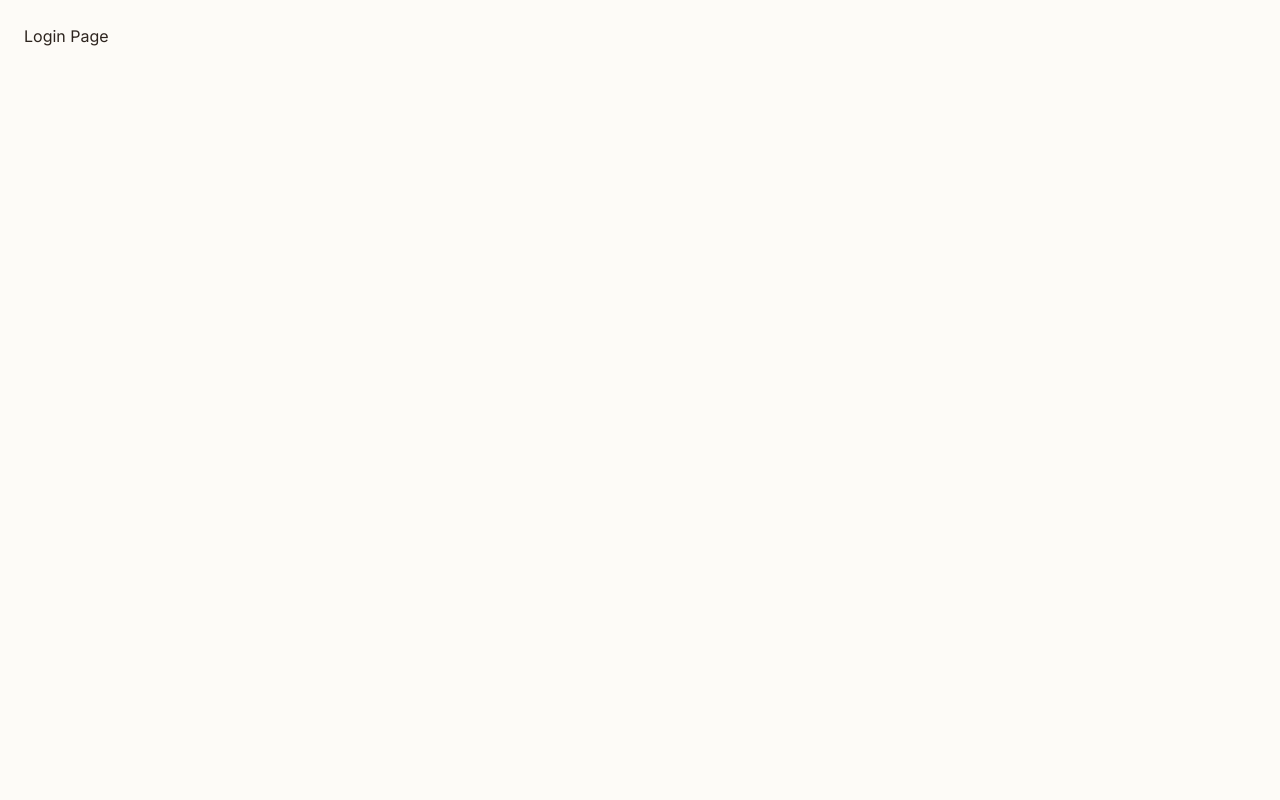
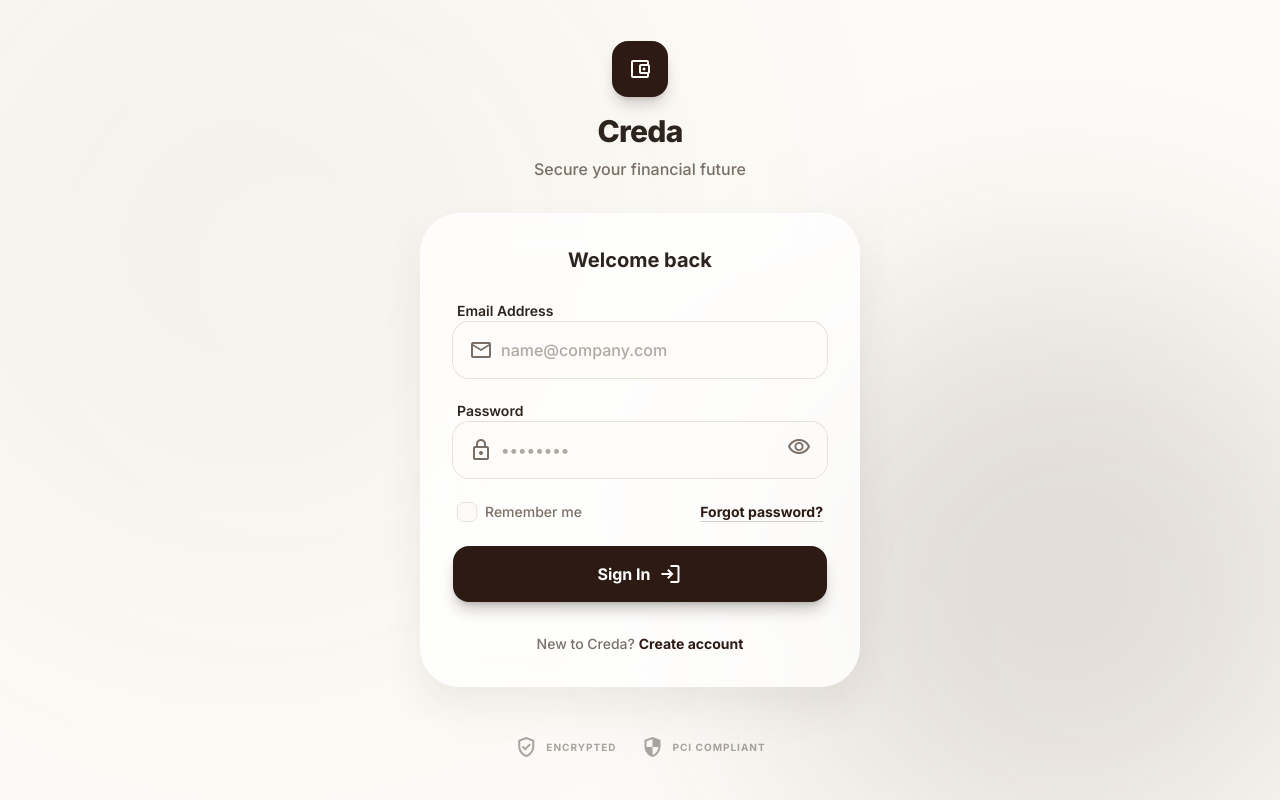
Before and after one commit to LmOpe/creda-web, a React (Vite) app: page /login in a window 1280 px wide. Built offline with nearby package versions, Linux system fonts and the light colour scheme.

Commit message:
feat: add login page

```diff
--- a/src/App.tsx
+++ b/src/App.tsx
@@ -1,9 +1,6 @@
 import { BrowserRouter, Routes, Route } from "react-router-dom";
 import LandingPage from "./pages/landing/LandingPage";
-
-function LoginPage() {
-  return <div className="p-6">Login Page</div>;
-}
+import LoginPage from "./pages/auth/LoginPage";
 
 function RegisterPage() {
   return <div className="p-6">Register Page</div>;
--- /dev/null
+++ b/src/pages/auth/LoginPage.tsx
@@ -0,0 +1,161 @@
+import { useState } from "react";
+import { useNavigate } from "react-router-dom";
+
+export default function LoginPage() {
+  const navigate = useNavigate();
+  const [showPassword, setShowPassword] = useState(false);
+
+  return (
+    <div className="min-h-screen flex items-center justify-center p-4 bg-milk relative overflow-hidden">
+      {/* Abstract Background */}
+      <div className="fixed inset-0 pointer-events-none overflow-hidden">
+        <div className="absolute -right-20 -bottom-20 w-[600px] h-[600px] rotate-12 opacity-15 bg-gradient-to-br from-brown to-brown-light rounded-full blur-[120px]" />
+        <div className="absolute -left-40 -top-40 w-[800px] h-[800px] -rotate-12 opacity-5 bg-gradient-to-br from-brown to-gold rounded-full blur-[160px]" />
+      </div>
+
+      <div className="relative w-full max-w-[440px] z-10">
+        {/* Logo + Title */}
+        <div className="text-center mb-8">
+          <div className="inline-flex items-center justify-center w-14 h-14 bg-brown rounded-2xl mb-4 shadow-lg shadow-brown/20">
+            <span className="material-symbols-outlined text-milk text-3xl">
+              account_balance_wallet
+            </span>
+          </div>
+
+          <h1 className="text-3xl font-extrabold text-text-main tracking-tight">
+            Creda
+          </h1>
+          <p className="text-text-muted mt-2 font-medium">
+            Secure your financial future
+          </p>
+        </div>
+
+        {/* Card */}
+        <div className="bg-white/80 backdrop-blur-xl border border-white/50 p-8 rounded-[2.5rem] shadow-[0_20px_40px_rgba(74,55,40,0.08)]">
+          <h2 className="text-xl font-bold text-text-main mb-6 text-center">
+            Welcome back
+          </h2>
+
+          <form className="space-y-5">
+            {/* Email */}
+            <div className="space-y-2">
+              <label className="text-sm font-semibold text-text-main ml-1">
+                Email Address
+              </label>
+
+              <div className="relative">
+                <span className="material-symbols-outlined absolute left-4 top-1/2 -translate-y-1/2 text-text-muted text-xl">
+                  mail
+                </span>
+
+                <input
+                  type="email"
+                  placeholder="name@company.com"
+                  className="w-full h-14 pl-12 pr-4 bg-milk/50 ring-1 ring-border-soft focus:ring-2 focus:ring-brown rounded-2xl transition-all outline-none placeholder:text-text-muted/60 text-text-main font-medium"
+                />
+              </div>
+            </div>
+
+            {/* Password */}
+            <div className="space-y-2">
+              <label className="text-sm font-semibold text-text-main ml-1">
+                Password
+              </label>
+
+              <div className="relative">
+                <span className="material-symbols-outlined absolute left-4 top-1/2 -translate-y-1/2 text-text-muted text-xl">
+                  lock
+                </span>
+
+                <input
+                  type={showPassword ? "text" : "password"}
+                  placeholder="••••••••"
+                  className="w-full h-14 pl-12 pr-12 bg-milk/50 ring-1 ring-border-soft focus:ring-2 focus:ring-brown rounded-2xl transition-all outline-none placeholder:text-text-muted/60 text-text-main font-medium"
+                />
+
+                <button
+                  type="button"
+                  onClick={() => setShowPassword(!showPassword)}
+                  className="absolute right-4 top-1/2 -translate-y-1/2 text-text-muted hover:text-brown transition-colors"
+                >
+                  <span className="material-symbols-outlined text-xl">
+                    {showPassword ? "visibility_off" : "visibility"}
+                  </span>
+                </button>
+              </div>
+            </div>
+
+            {/* Remember + Forgot */}
+            <div className="flex items-center justify-between px-1 py-1">
+              <label className="flex items-center cursor-pointer group">
+                <input type="checkbox" className="sr-only peer" />
+
+                <div className="w-5 h-5 bg-milk border border-border-soft rounded-md peer-checked:bg-brown peer-checked:border-brown transition-all relative">
+                  <span className="material-symbols-outlined absolute text-white text-[14px] opacity-0 peer-checked:opacity-100 left-1/2 top-1/2 -translate-x-1/2 -translate-y-1/2">
+                    check
+                  </span>
+                </div>
+
+                <span className="ml-2 text-sm font-medium text-text-muted group-hover:text-text-main transition-colors">
+                  Remember me
+                </span>
+              </label>
+
+              <button
+                type="button"
+                className="text-sm font-bold text-brown hover:opacity-80 underline decoration-brown/20 underline-offset-4"
+              >
+                Forgot password?
+              </button>
+            </div>
+
+            {/* Sign In */}
+            <button
+              type="submit"
+              className="w-full h-14 bg-brown hover:bg-brown-light text-white font-bold rounded-2xl shadow-lg shadow-brown/25 transition-all active:scale-[0.98] mt-4 flex items-center justify-center gap-2"
+            >
+              <span>Sign In</span>
+              <span className="material-symbols-outlined text-xl">
+                login
+              </span>
+            </button>
+          </form>
+
+          {/* Register */}
+          <div className="mt-8 text-center">
+            <p className="text-sm text-text-muted font-medium">
+              New to Creda?{" "}
+              <button
+                onClick={() => navigate("/register")}
+                className="text-brown font-bold hover:underline underline-offset-4"
+              >
+                Create account
+              </button>
+            </p>
+          </div>
+        </div>
+
+        {/* Security Badges */}
+        <div className="mt-12 flex items-center justify-center gap-6 opacity-40">
+          <div className="flex items-center gap-2">
+            <span className="material-symbols-outlined text-sm">
+              verified_user
+            </span>
+            <span className="text-[10px] uppercase tracking-widest font-bold">
+              Encrypted
+            </span>
+          </div>
+
+          <div className="flex items-center gap-2">
+            <span className="material-symbols-outlined text-sm">
+              security
+            </span>
+            <span className="text-[10px] uppercase tracking-widest font-bold">
+              PCI Compliant
+            </span>
+          </div>
+        </div>
+      </div>
+    </div>
+  );
+}
--- a/src/styles/tokens.css
+++ b/src/styles/tokens.css
@@ -1,6 +1,8 @@
 @theme {
   --color-brown: #2D1B13;
   --color-brown-accent: #4A2E24;
+  --color-brown-light: #6D5643;
+  --color-border-soft: #E8E1D9;
 
   --color-gold: #A68A56;
 
```
